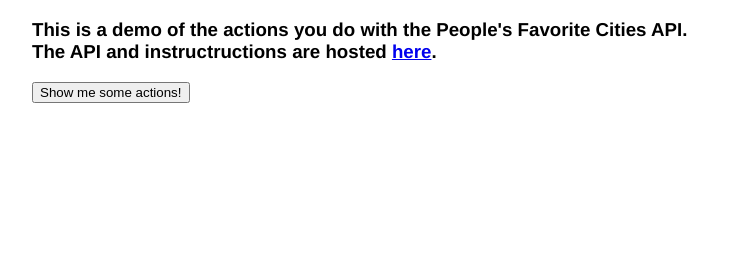
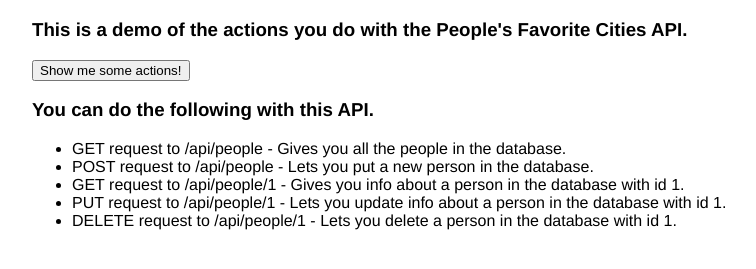
Before and after one commit to verasveras/spot-server, a website: page public/index.html in a window 1280 px wide. Shown: the part 129-398 px from the top of the page, without its empty margins (36-792 px from the left). Drawn offline with nearby package versions, Linux system fonts and the light colour scheme.

Commit message:
front page changes

```diff
--- a/public/index.html
+++ b/public/index.html
@@ -13,9 +13,16 @@
 
 <div id="main">
 	<h1>People's Favorite Cities API Demo</h1>
-	<h3>This is a demo of the actions you do with the People's Favorite Cities API. <br>
-	The API and instructructions are hosted <a href="http://spotifyserver.herokuapp.com">here</a>.</h3>
+	<h3>This is a demo of the actions you do with the People's Favorite Cities API.</h3>
 	<button onclick="callDemo()">Show me some actions!</button>
+	<h3>You can do the following with this API.</h3>
+	<ul>
+	<li>GET request to /api/people - Gives you all the people in the database.</li>
+	<li>POST request to /api/people - Lets you put a new person in the database.</li>
+	<li>GET request to /api/people/1 - Gives you info about a person in the database with id 1. </li>
+	<li>PUT request to /api/people/1 - Lets you update info about a person in the database with id 1. </li>
+	<li>DELETE request to /api/people/1 - Lets you delete a person in the database with id 1. </li>
+	</ul>
 </div>
 
 
```
